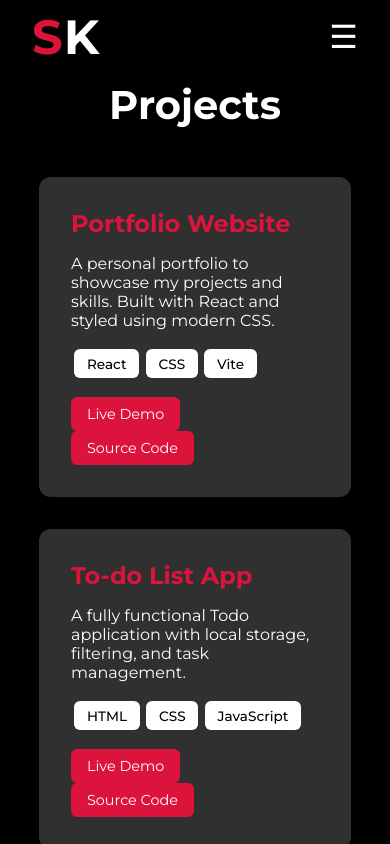
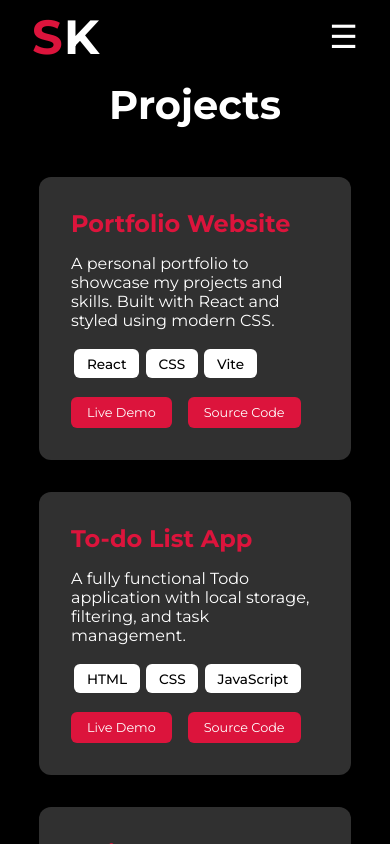
Before and after one commit to Srikanth-Krishna/my-portfolio, a React (Create React App) app: page /projects in a window 390 px wide. Shown: the top 844 px of the page. Built offline with nearby package versions, Linux system fonts and the light colour scheme.

Commit message:
final build for media queries

```diff
--- a/src/index.css
+++ b/src/index.css
@@ -212,6 +212,10 @@ section {
   margin: 0.2rem;
   font-size: 0.85rem;
   font-weight: 500;
+}
+
+.project-links {
+  display: flex;
 }
 
 .project-links a {
@@ -455,6 +459,10 @@ section {
 /* Media queries */
 
 @media (max-width: 768px) {
+  .project-links a {
+    font-size: 0.8rem;
+  }
+
   .skills-dark-grid {
     grid-template-columns: auto auto;
   }
```
